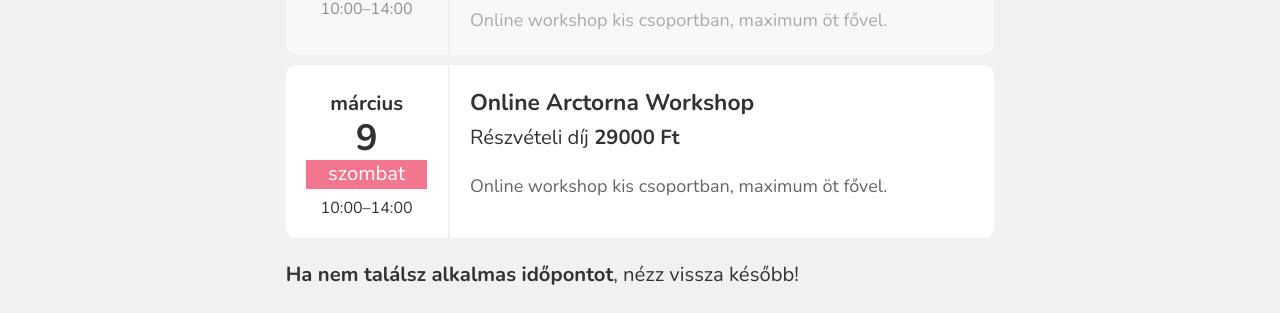
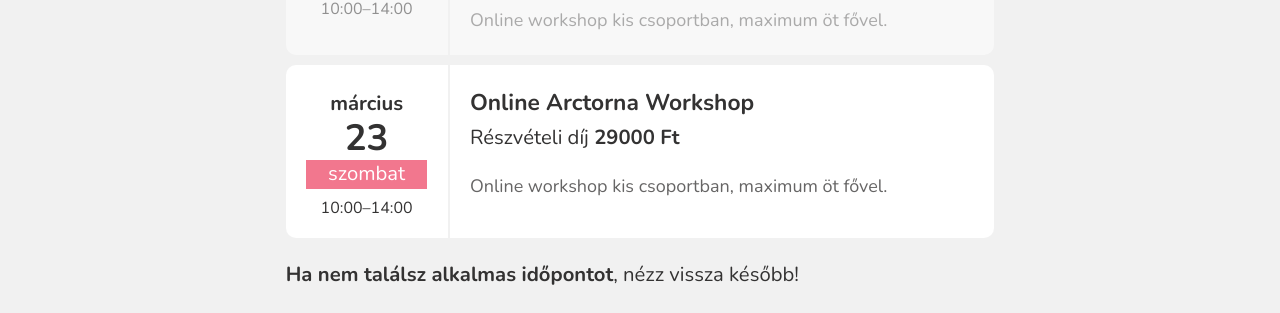
Before and after one commit to monikamudra/arctorna, a Jekyll site: the page built from workshop.md, in a window 1280 px wide and 900 px high, scrolled down 2175 px. Shown: the part 147-460 px from the top of the window. Built offline with Jekyll 4.4.1, drawn with Linux system fonts in a browser that asks for light colours.

Commit message:
Update workshop event

```diff
--- a/_data/workshop.yaml
+++ b/_data/workshop.yaml
@@ -57,7 +57,7 @@ events:
     price: 29000
     full: true
 
-  - date: 2024-3-9-T10:00
+  - date: 2024-3-23-T10:00
     start: "10:00"
     end: "14:00"
     title: Online Arctorna Workshop
```
